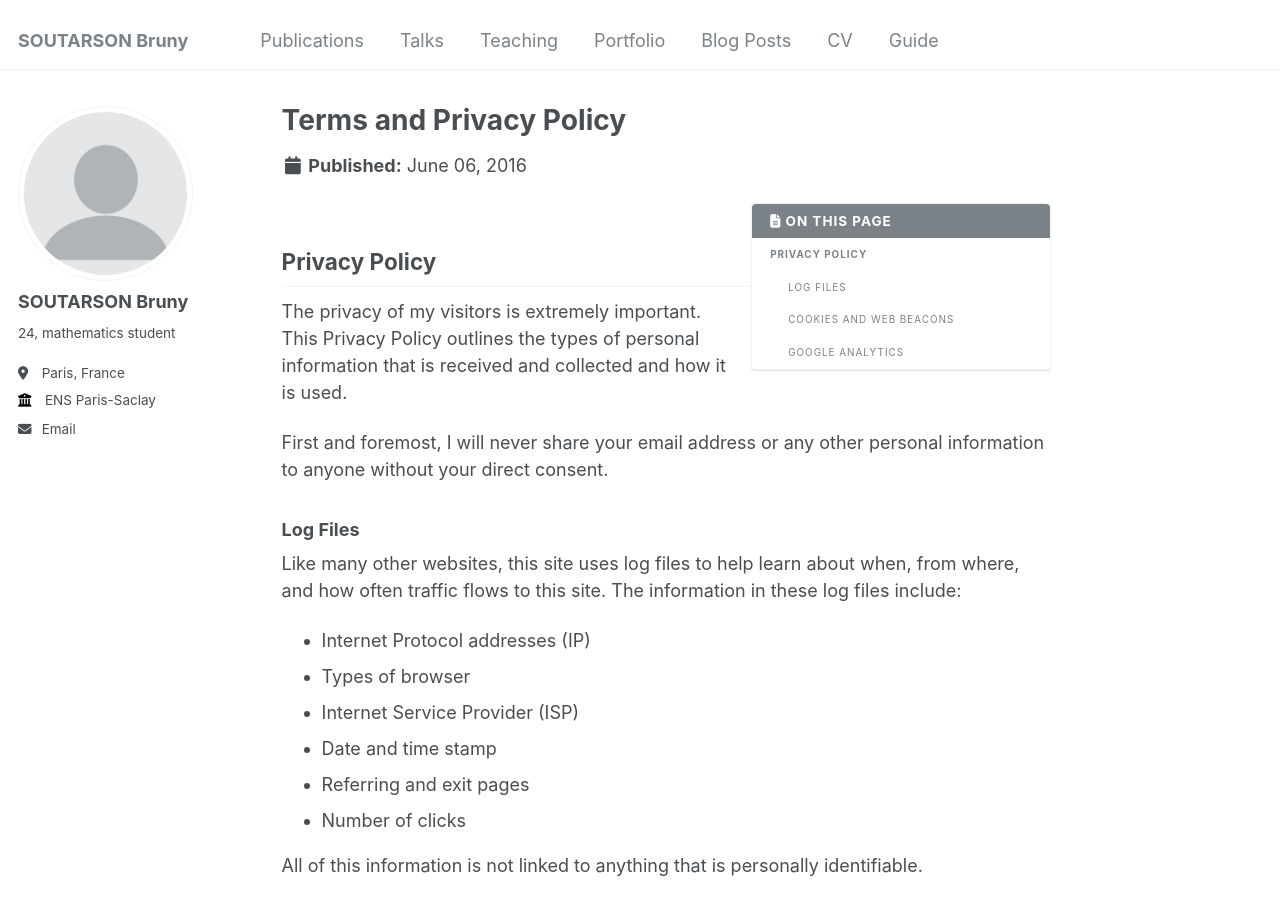
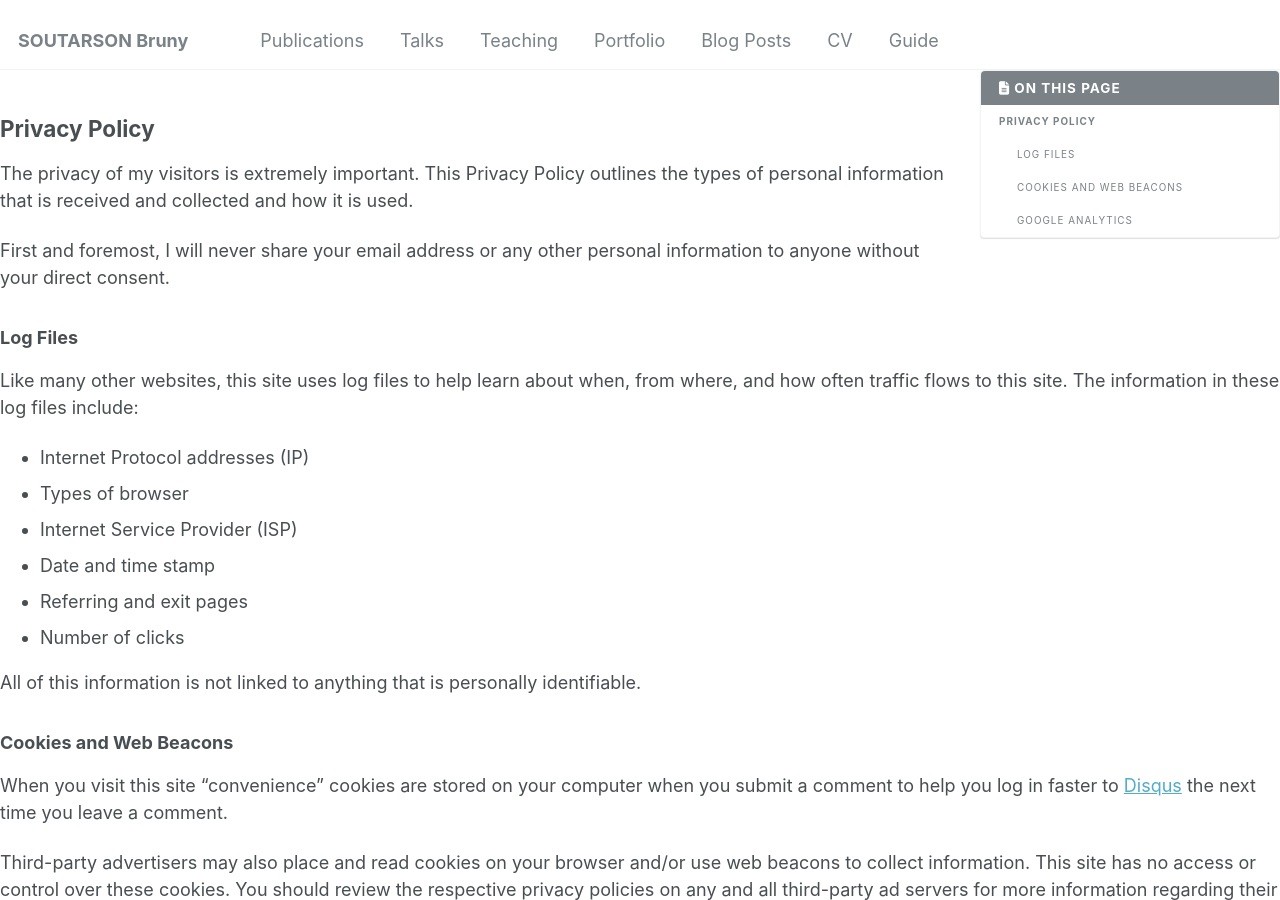
Before and after one commit to brutheg/brutheg.github.io, a Jekyll site: the page built from _pages/terms.md, in a window 1280 px wide and 900 px high. Built offline with Jekyll 4.4.1, drawn with Linux system fonts in a browser that asks for light colours; our own code applies the rules of GitHub Pages for plain Markdown files; part of the change alters nothing that is shown.

Commit message:
Update _config.yml

```diff
--- a/_config.yml
+++ b/_config.yml
@@ -189,44 +189,6 @@ kramdown:
 
 
 
-# These settings control how pages and collections are included in the site
-defaults:
-  # _posts
-  - scope:
-      path: ""
-      type: posts
-    values:
-      layout: single
-      author_profile: true
-      read_time: true
-      comments: true
-      share: true
-      related: true
-  # _pages
-  - scope:
-      path: ""
-      type: pages
-    values:
-      layout: single
-      author_profile: true
-  # _teaching
-  - scope:
-      path: ""
-      type: teaching
-    values:
-      layout: single
-      author_profile: true
-      share: true
-      comments: true
-  # _publications
-  - scope:
-      path: ""
-      type: publications
-    values:
-      layout: single
-      author_profile: true
-      share: true
-      comments: true
 
 
 
```
